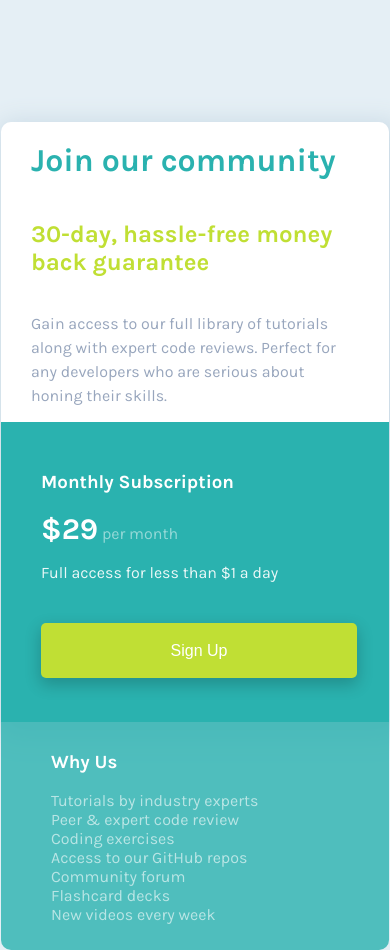
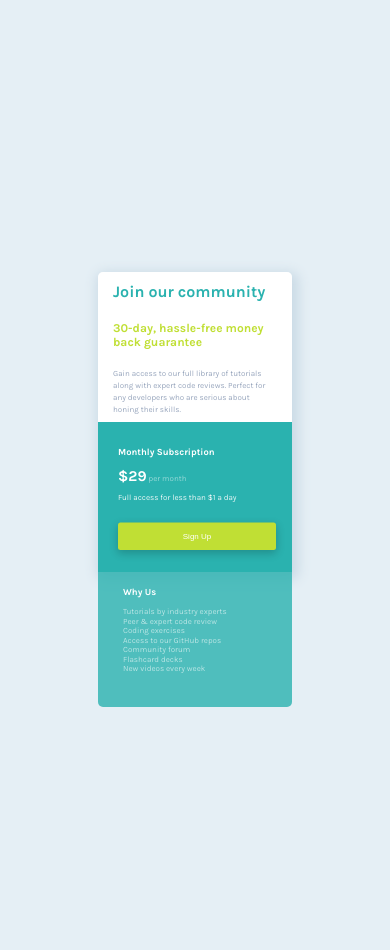
Before and after one commit to nirglus/single-price-grid-component-master, a plain HTML site: page index.html in a window 390 px wide. After the commit the page ends 844 px from the top, so only its background shows below. Drawn offline with Linux system fonts and the light colour scheme.

Commit message:
adjust third-card height

```diff
--- a/css/style.css
+++ b/css/style.css
@@ -97,6 +97,7 @@ main{
         ;
         width: 388px;
         height: 600px;
+        transform: scale(0.5);
     }
     .top-card{
         display: flex;
@@ -116,5 +117,6 @@ main{
     }
     .third-card{
         border-bottom-left-radius: 10px;
+        height: 250px;
     }
 }
```
